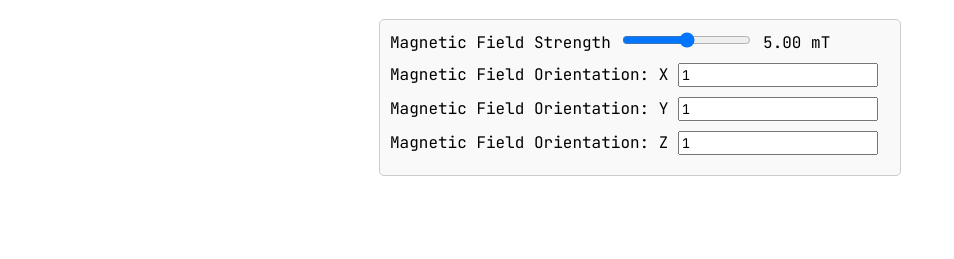
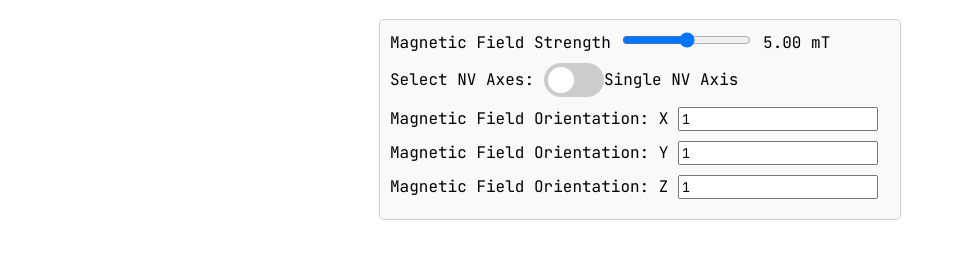
Before and after one commit to smncrm/odmr-demo, a website with bundled scripts: page docs/index.html in a window 1280 px wide. Shown: the part 67-326 px from the top of the page, without its empty margins (0-954 px from the left). Built offline with nearby package versions, Linux system fonts and the light colour scheme.

Commit message:
add toggle to index to choose between single or all nv axes

```diff
--- a/docs/index.html
+++ b/docs/index.html
@@ -43,6 +43,76 @@
             });
         </script>
 
+        <div class="toggle-container">
+            <label for="toggle-switch">Select NV Axes:</label>
+            <label class="switch">
+        <input type="checkbox" id="toggle-switch">
+        <span class="slider"></span>
+    </label>
+            <span id="toggle-status">Single NV Axis</span>
+        </div>
+
+        <script>
+            const toggleSwitch = document.getElementById('toggle-switch');
+            const toggleStatus = document.getElementById('toggle-status');
+            toggleSwitch.addEventListener('change', function() {
+                toggleStatus.textContent = this.checked ? 'All NV Axes' : 'Single NV Axis';
+            });
+        </script>
+
+        <style>
+            .toggle-container {
+                display: flex;
+                align-items: center;
+                margin: 10px 0;
+            }
+
+            .switch {
+                position: relative;
+                display: inline-block;
+                width: 60px;
+                height: 34px;
+                margin-left: 10px;
+            }
+
+            .switch input {
+                opacity: 0;
+                width: 0;
+                height: 0;
+            }
+
+            .slider {
+                position: absolute;
+                cursor: pointer;
+                top: 0;
+                left: 0;
+                right: 0;
+                bottom: 0;
+                background-color: #ccc;
+                transition: .4s;
+                border-radius: 34px;
+            }
+
+            .slider:before {
+                position: absolute;
+                content: "";
+                height: 26px;
+                width: 26px;
+                left: 4px;
+                bottom: 4px;
+                background-color: white;
+                transition: .4s;
+                border-radius: 50%;
+            }
+
+            input:checked+.slider {
+                background-color: #2196F3;
+            }
+
+            input:checked+.slider:before {
+                transform: translateX(26px);
+            }
+        </style>
         <div class="input-group">
             <label for="x-value">Magnetic Field Orientation: X</label>
             <input type="number" id="x-value" step="0.01" value="1">
@@ -57,6 +127,7 @@
             <label for="z-value">Magnetic Field Orientation: Z</label>
             <input type="number" id="z-value" step="0.01" value="1">
         </div>
+
     </div>
 
     <style>
```
